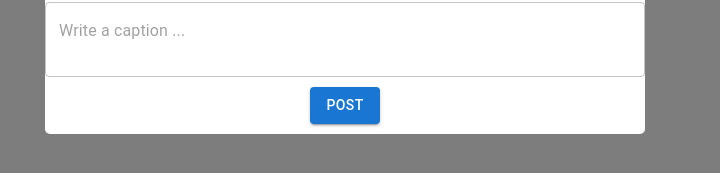
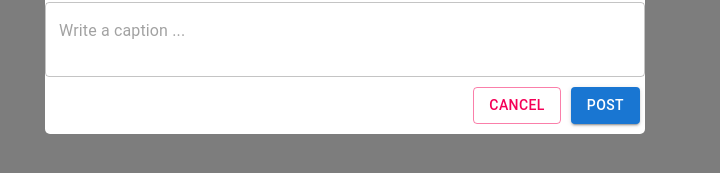
Before and after one commit to saikat041/instagram, a React (Create React App) app in the folder client/: page / in a window 1280 px wide. Both pictures are taken after a click on the icon 848 px from the left and 23 px from the top of the page. Shown: the part 293-466 px from the top of the page, without its empty margins (295-1015 px from the left). Built offline with nearby package versions, Linux system fonts and the light colour scheme; no server answers.

Commit message:
Added cancel button on addPost modal

```diff
--- a/client/src/components/CreatePost.js
+++ b/client/src/components/CreatePost.js
@@ -34,7 +34,7 @@ const useStyles = makeStyles({
         color: 'grey'
     },
     caption: {
-        marginTop:-5
+        marginTop: -5
     }
 });
 
@@ -59,7 +59,7 @@ export default function NewPost(props) {
         reader.readAsDataURL(file)
     }
 
-    function _handleCaptionChange(e){
+    function _handleCaptionChange(e) {
         e.preventDefault()
         setCaption(e.target.value)
     }
@@ -67,6 +67,10 @@ export default function NewPost(props) {
     function _handleRemove(e) {
         setImagePreviewUrl('')
         setImageInputValue('')
+    }
+
+    function _handleCancelClick() {
+        props.toggleModal(false)
     }
 
     return (
@@ -79,7 +83,7 @@ export default function NewPost(props) {
                 {
                     imagePreviewUrl ?
                         <img src={imagePreviewUrl} className={classes.img} /> :
-                        <input type="file" value={setImageInputValue} onChange={_handleImageChange} style={{marginTop:50}}/>
+                        <input type="file" value={setImageInputValue} onChange={_handleImageChange} style={{ marginTop: 50 }} />
                 }
             </div>
 
@@ -93,7 +97,14 @@ export default function NewPost(props) {
                 onChange={_handleCaptionChange}
             />
 
-            <Button variant='contained' color='primary' style={{margin:'10px 0px'}}> Post </Button>
+            <div style={{textAlign:"right"}}>
+
+                <Button variant="outlined" color="secondary" style={{ margin: '10px 5px' }} onClick={_handleCancelClick}> Cancel </Button>
+                <Button variant="contained" color='primary' style={{ margin: '10px 5px' }}> Post </Button>
+
+            </div>
+
+
 
         </div>)
 }
--- a/client/src/components/Navbar.js
+++ b/client/src/components/Navbar.js
@@ -79,7 +79,7 @@ export default function Navbar(props) {
     };
 
     function _handledAddPostClick() {
-        props.openAddPostModal()
+        props.toggleModal(true)
     }
 
     function _handleLogoutClick(event) {
--- a/client/src/pages/home.js
+++ b/client/src/pages/home.js
@@ -36,15 +36,14 @@ function Home(props) {
             })
     }
 
-
-    function _openAddPostModal() {
-        setOpen(true)
+    function _toggleModal(open) {
+        setOpen(open)
     }
 
     return (
         <div>
             <div>
-                <Navbar history={props.history} openAddPostModal={_openAddPostModal} />
+                <Navbar history={props.history} toggleModal={_toggleModal} />
             </div>
 
             <Grid container>
@@ -60,7 +59,7 @@ function Home(props) {
                 aria-labelledby="simple-modal-title"
                 aria-describedby="simple-modal-description"
             >
-                <CreatePost />
+                <CreatePost toggleModal={_toggleModal}/>
             </Modal>
         </div>
     )
```
